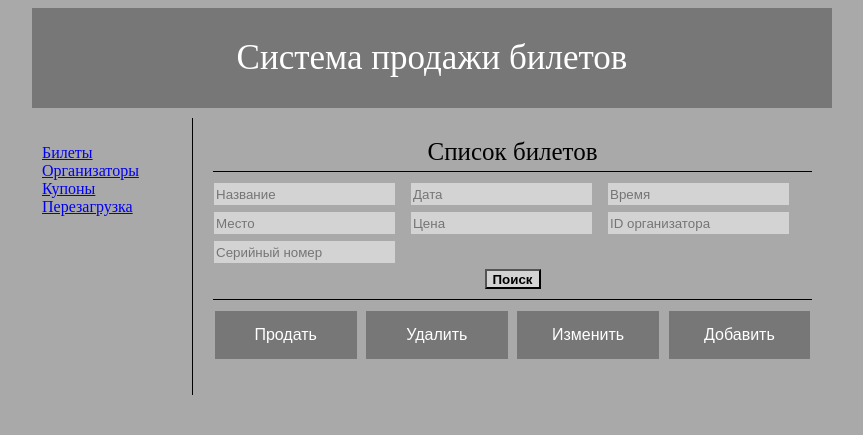
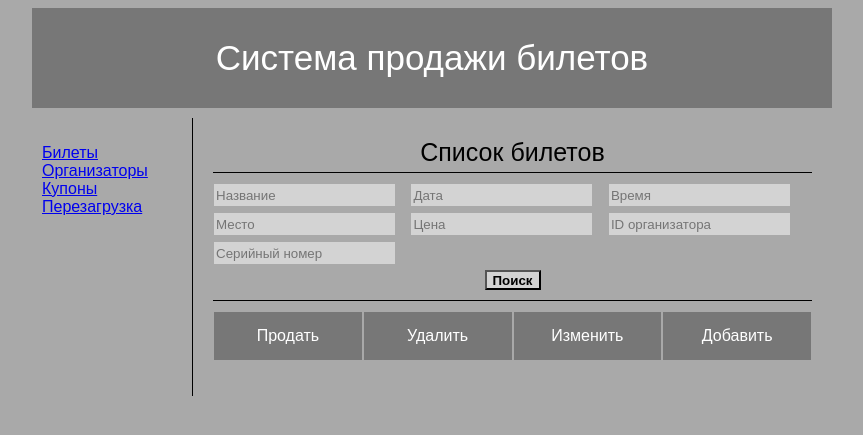
Before and after one commit to johndahrah/Ticket-sale-system, a Flask app: template templates/tickets_list.html in a window 1280 px wide. Shown: the top 435 px of the page, without its empty margins (208-1071 px from the left). Run offline with Flask 2, Linux system fonts and the light colour scheme; the template is opened without the code that fills it, so the values that code supplies are empty; parts of the project's set-up code (start-up, migrations or seed data) failed here and were passed over.

Commit message:
UI corrections

```diff
--- a/static/css/base.css
+++ b/static/css/base.css
@@ -1,3 +1,7 @@
+* {
+    font-family: sans-serif;
+}
+
 .system_global_caption {
     background-color: #777;
     padding: 30px;
--- a/static/css/tickets_list.css
+++ b/static/css/tickets_list.css
@@ -15,9 +15,8 @@
 }
 
 .action-form {
-    display: inline-block;
-    text-align: center;
-    width: 100%;
+    display: flex;
+    justify-content: space-between;
     background-color: darkgrey;
 }
 
@@ -29,8 +28,9 @@
     padding: 15px 30px;
     text-align: center;
     font-size: 16px;
-    width: 24%;
+    width: 100%;
     border: 1px solid darkgrey;
+    font-family: sans-serif;
 }
 
 .action-form-label {
```
Also changed, not shown: static/css/ticket_entry.css (+5 -4 lines).
